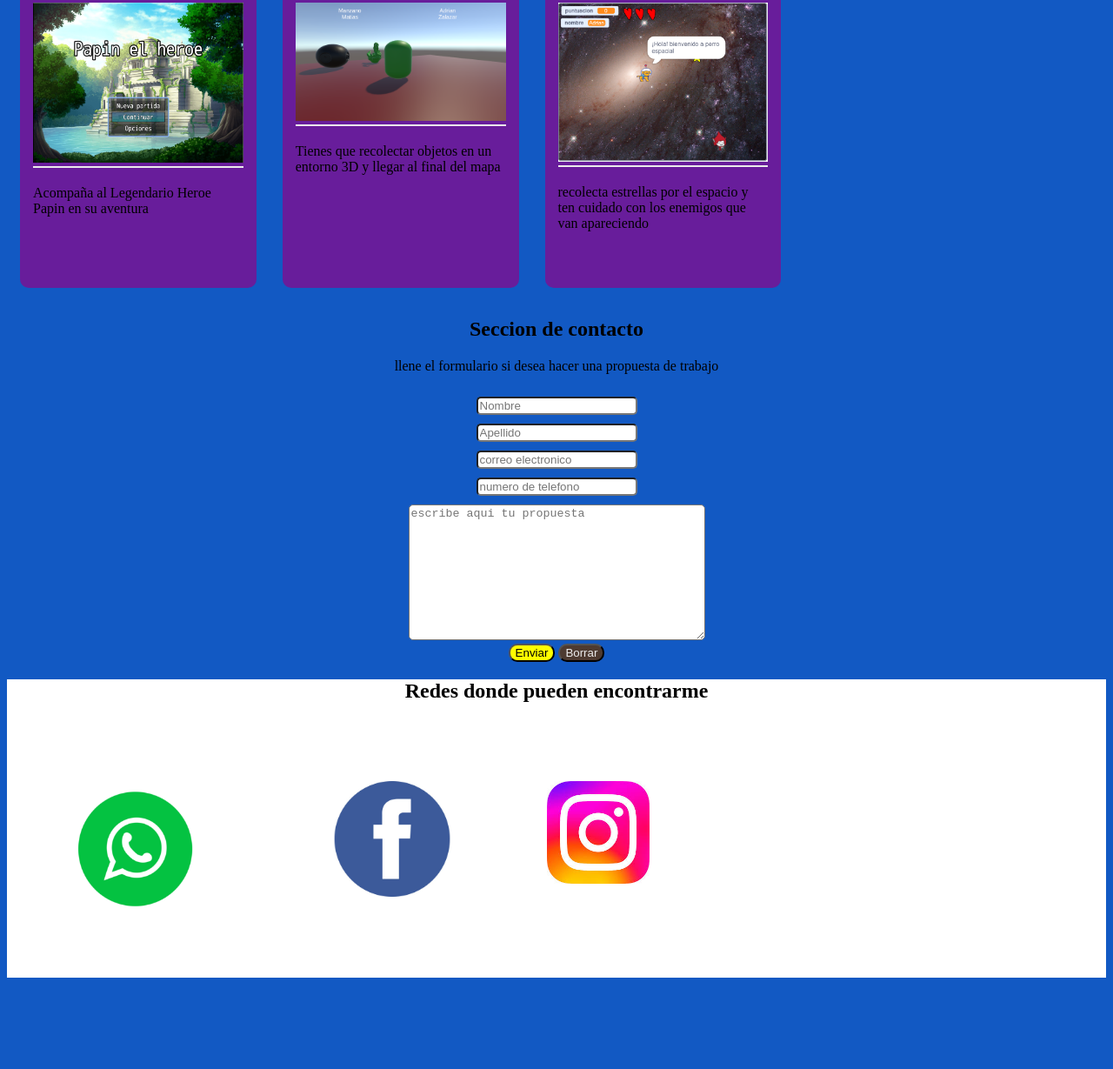
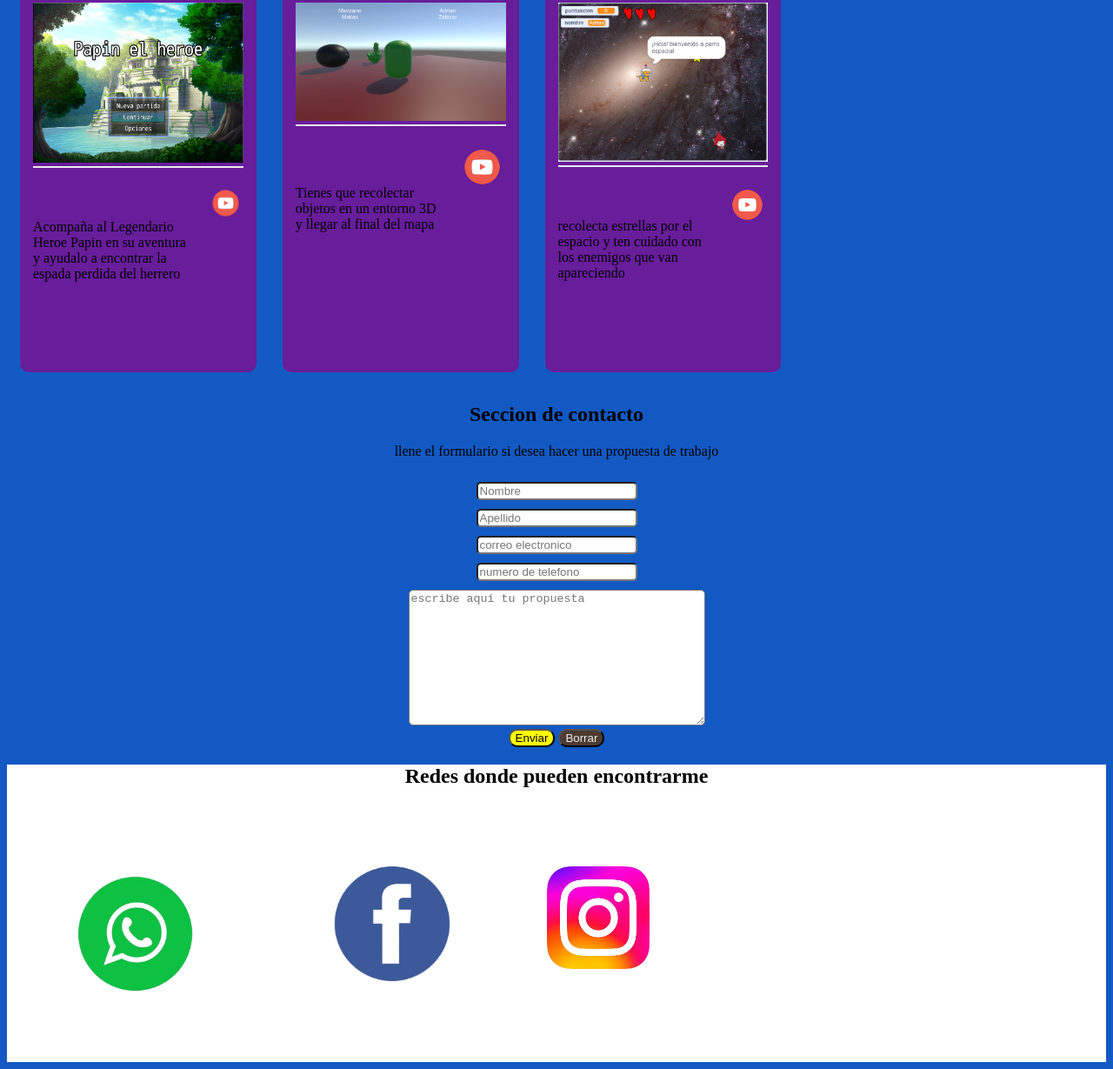
Before and after one commit to LordPapin/LordPapin.github.io, a plain HTML site: page index.html in a window 1280 px wide. Shown: the part 1071-2300 px from the top of the page at 87% size. Before the commit the page ends 2203 px from the top, so only its background shows below. Drawn offline with Linux system fonts and the light colour scheme.

Commit message:
subida de videos de youtube
se subieron los link a los videos de youtube y se cambiaron algunos iconos

```diff
--- a/index.html
+++ b/index.html
@@ -52,14 +52,15 @@
                     <input type="checkbox" class="ocultar checkbox-detalle-articulo" id="check1">
                     <h3>RPG Maker</h3>
                     <label for="check1" >
-                        <a href="https://drive.google.com/file/d/1p_twu9pKBElgiAxUhZGHHKz4BUx1Bz3q/view?usp=drive_link"><img src="imagenes\Papin el heroe.png" ></a>
+                        <a href="https://drive.google.com/drive/folders/1ryf139CjbqxDWP21XWP4OH1_GS9DKe8w?usp=drive_link"><img src="imagenes\Papin el heroe.png" ></a>
 
                     </label>
 
                     <div class="articulo-div  desplegar-info-articulo">
 
                         <div class="articulo-precio">
-                            <span>Acompaña al Legendario Heroe Papin en su aventura </span>
+                            <span>Acompaña al Legendario Heroe Papin en su aventura y ayudalo a encontrar la espada perdida del herrero </span>
+                            <a class="icono" href="https://youtu.be/7AXuQ18KZ-8"><img  src="imagenes\youtube.png" alt=""></a>
                         </div>
 
                         <p class="articulo-descripcion"><strong>Papin el Heroe</strong></p>
@@ -79,6 +80,7 @@
 
                         <div class="articulo-precio">
                             <span>Tienes que recolectar objetos en un entorno 3D y llegar al final del mapa </span>
+                            <a class="icono" href="https://youtu.be/n6-2hO1Hlb8"><img  src="imagenes\youtube.png" alt=""></a>
                         </div>
 
                         <p class="articulo-descripcion"><strong>El Coleccionista</strong></p>
@@ -97,7 +99,7 @@
 
                         <div class="articulo-precio">
                             <span>recolecta estrellas por el espacio y ten cuidado con los enemigos que van apareciendo </span>
-
+                            <a class="icono" href="https://youtu.be/SaCYibaJmks"><img  src="imagenes\youtube.png" alt=""></a>
                         </div>
 
                         <p class="articulo-descripcion"><strong>Perro espacial</strong></p>
@@ -127,15 +129,15 @@
             <h2 class="text-align-center">Redes donde pueden encontrarme</h2>
             <section class="seccion-articulo">
                 <div class="div-footer">
-                <a href="https://whatsapp.com/dl/"><img class="imagenes" src="imagenes\pngtree-whatsapp-social-media-icon-design-template-vector-whatsapp-logo-png-image_3654780.png" alt=""></a>
+                <a href="https://whatsapp.com/dl/"><img class="imagenes" src="imagenes\Whats.png" alt=""></a>
 
 
                 </div>
                 <div class="div-footer">
-                    <a href="https://www.facebook.com/papin.zalazar?locale=es_LA"><img class="imagenes2" src="imagenes\Facebook.jpg" alt=""></a>
+                    <a href="https://www.facebook.com/papin.zalazar?locale=es_LA"><img class="imagenes2" src="imagenes\Facebook.png" alt=""></a>
                 </div>
                 <div class="div-footer">
-                    <a href="https://www.instagram.com/lord_papin/"><img class="imagen2" src="imagenes\images (2).jpeg" alt=""></a>
+                    <a href="https://www.instagram.com/lord_papin/"><img class="imagen2" src="imagenes\Insta.png" alt=""></a>
                 </div>
             </section>
 
--- a/styles.css
+++ b/styles.css
@@ -70,6 +70,11 @@
     background-color: black;
 }
 
+.icono {
+    height: 150px;
+    width: 150px;
+
+}
 .contenedor-foto{
     height: 80%;
     width: 100%;
```
Also changed, not shown: imagenes/Facebook.jpg (deleted), imagenes/Facebook.png (added), imagenes/Insta.png (added), imagenes/Whats.png (added), imagenes/images (2).jpeg (deleted), imagenes/pngtree-whatsapp-social-media-icon-design-template-vector-whatsapp-logo-png-image_3654780.png (deleted), imagenes/youtube.png (added).
